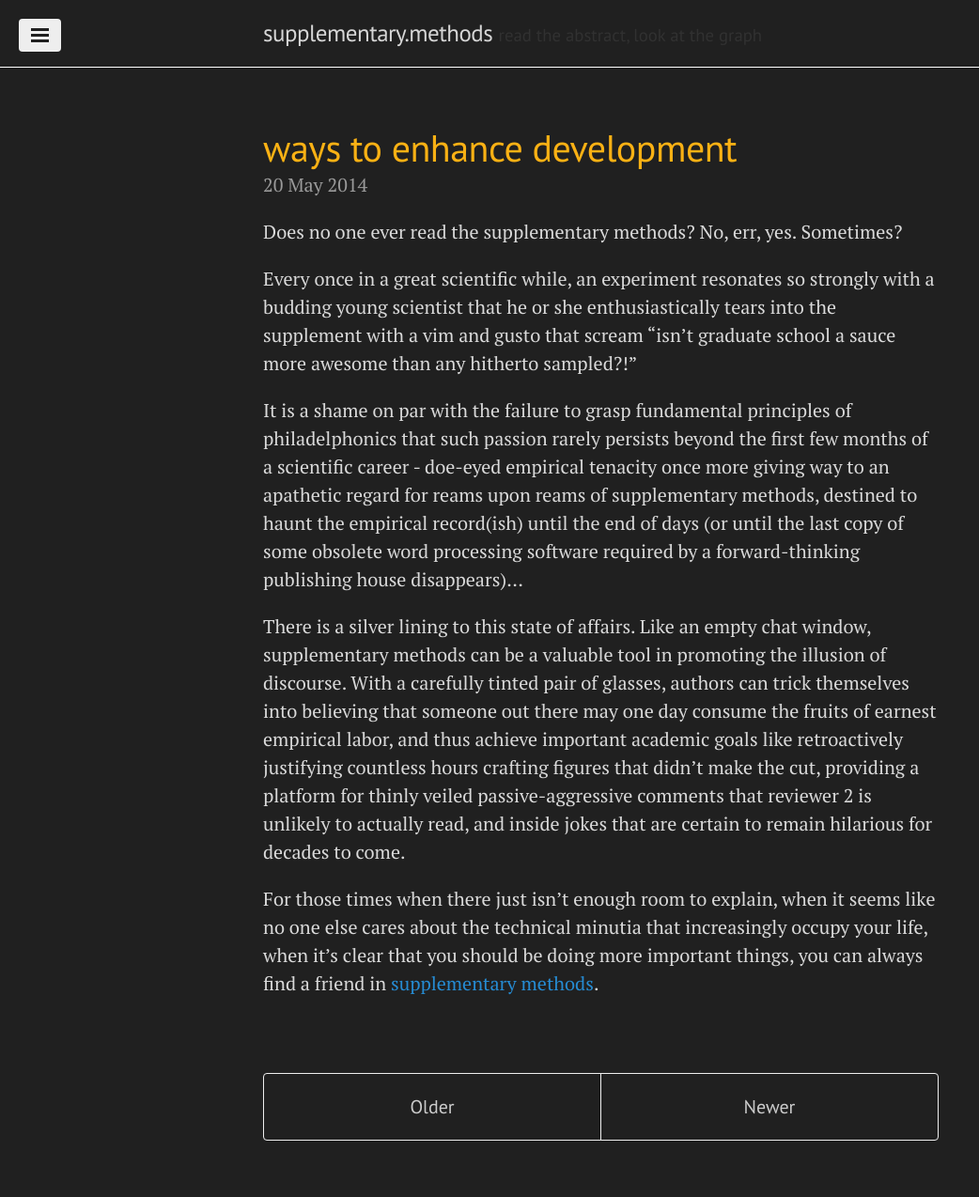
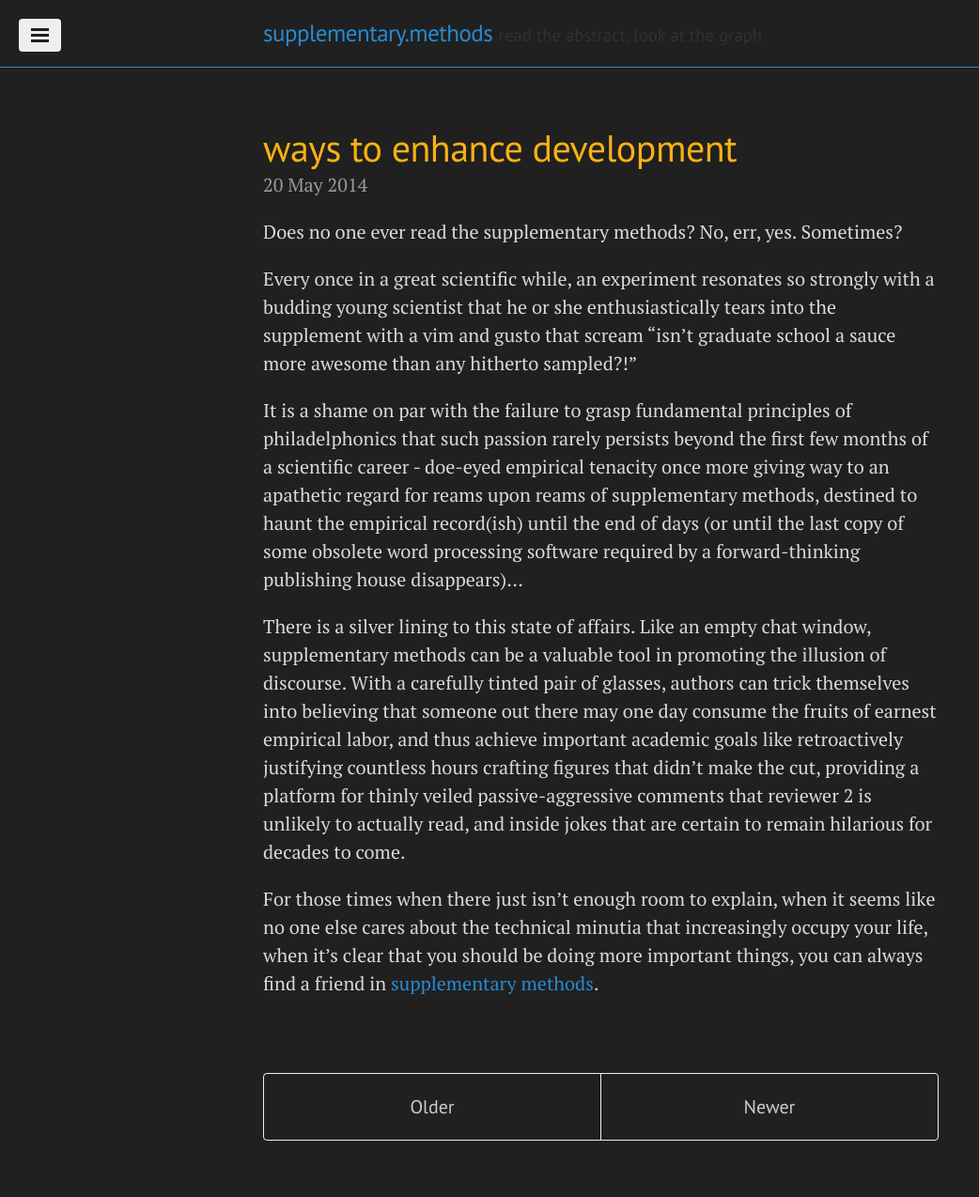
Before and after one commit to wem3/supplementary.methods, a Jekyll site: the page built from index.html, in a window 1280 px wide. Shown: the whole page at 94% size, without its empty margins (0-1042 px from the left). Built offline with Jekyll 4.4.1, drawn with Linux system fonts in a browser that asks for light colours; Markdown is read by kramdown in place of the engine named in the settings; the list of posts is cut into pages by our own code.

Commit message:
why not from sublime?

```diff
--- a/public/css/lanyon.css
+++ b/public/css/lanyon.css
@@ -97,7 +97,7 @@ h1, h2, h3, h4, h5, h6 {
   padding-top:    1rem;
   padding-bottom: 1rem;
   margin-bottom: 3rem;
-  border-bottom: 1px solid #fff;
+  border-bottom: 1px solid #268bd2;
 }
 .masthead-title {
   margin-top: 0;
@@ -105,7 +105,7 @@ h1, h2, h3, h4, h5, h6 {
   color: #202020;
 }
 .masthead-title a {
-  color: #d6d6d6;
+  color: #268bd2;
 }
 .masthead-title small {
   font-size: 75%;
```
